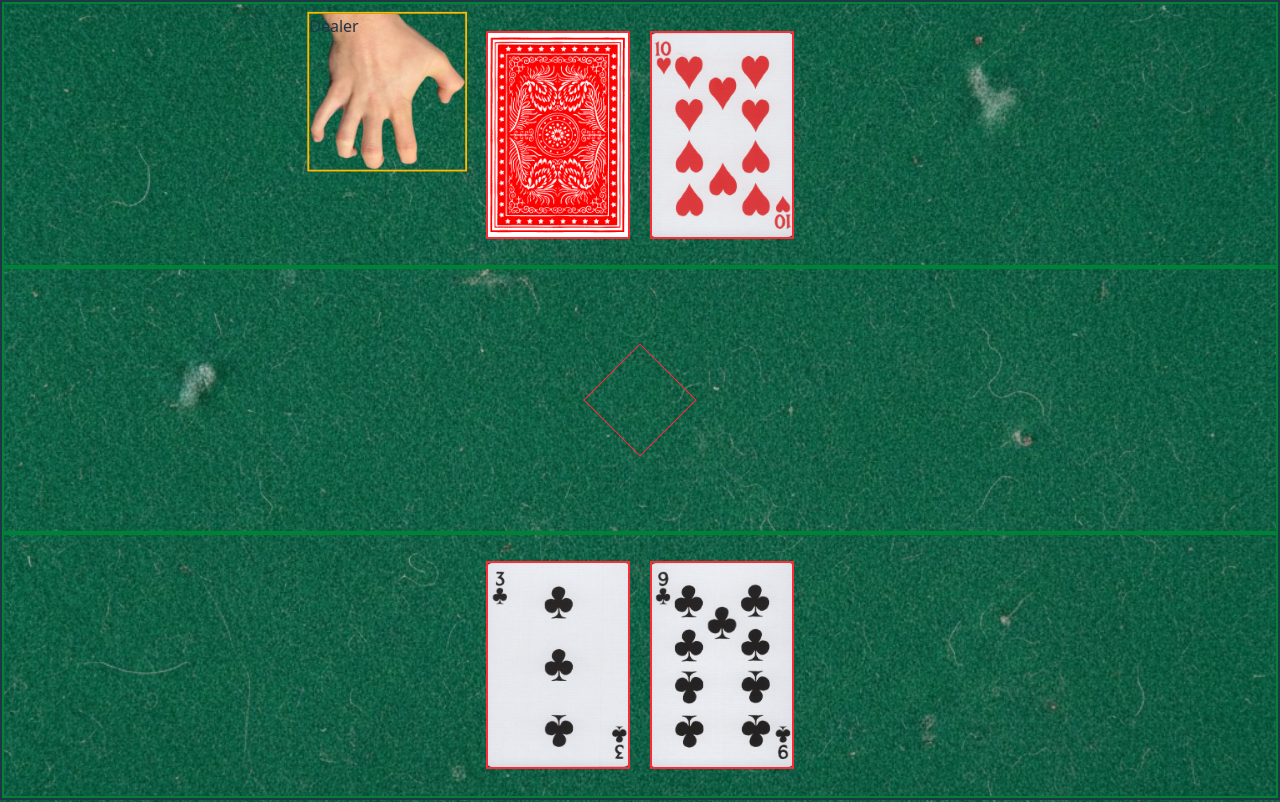
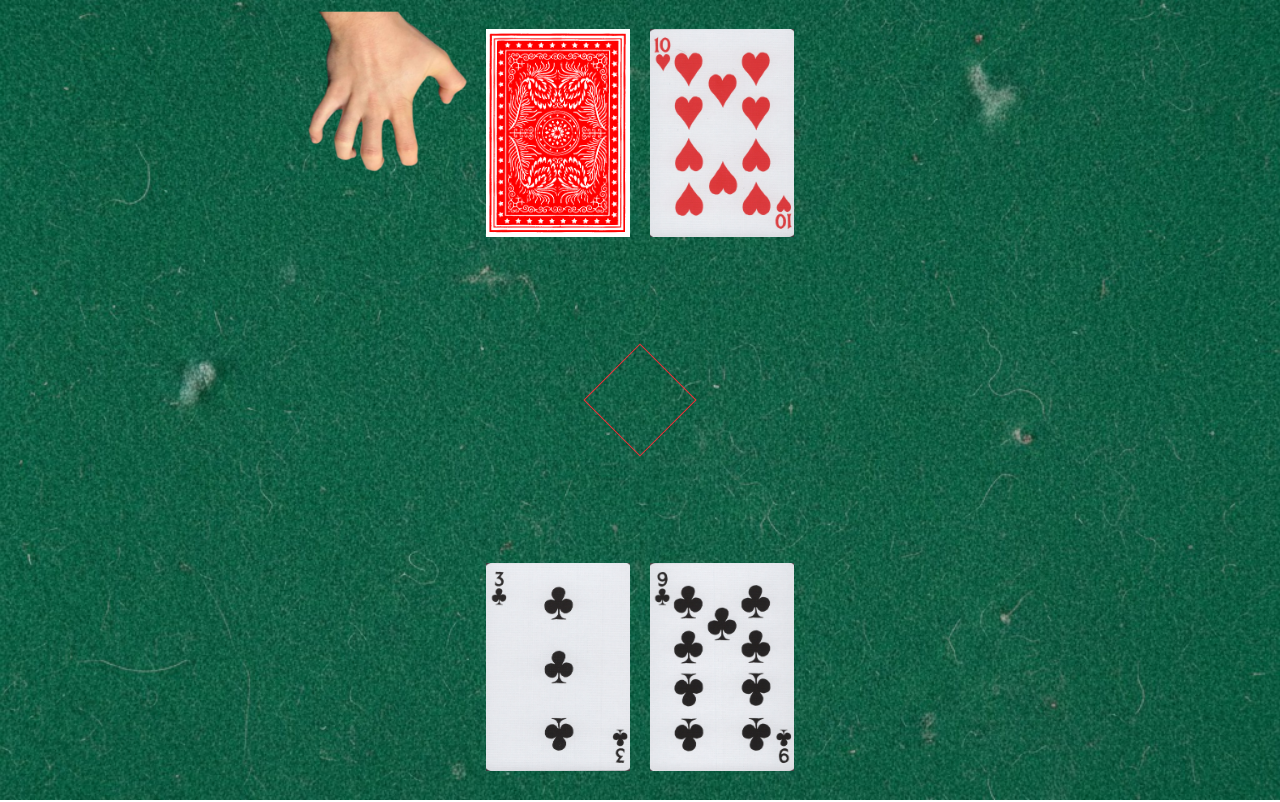
Before and after one commit to LorisDXB/blackjackpfolio, a React (Vite) app: page / in a window 1280 px wide. Built offline with nearby package versions, Linux system fonts and the light colour scheme.

Commit message:
[ADD] background textures and border removal

```diff
--- a/src/App.css
+++ b/src/App.css
@@ -1,11 +1,11 @@
 @reference "tailwindcss";
 
 .board-main {
-    @apply flex flex-col justify-between items-center h-screen w-screen border-2
+    @apply flex flex-col justify-between items-center h-screen w-screen
 }
 
 .board-side {
-    @apply flex gap-5 justify-center items-center w-full h-1/3 border-2 border-green-700
+    @apply flex gap-5 justify-center items-center w-full h-1/3
 }
 
 .texture-main {
--- a/src/components/Card/Card.css
+++ b/src/components/Card/Card.css
@@ -1,7 +1,7 @@
 @reference "tailwindcss";
 
 .card-main {
-    @apply flex flex-col items-center justify-center w-36 h-52 border-2 border-red-500 overflow-hidden bg-white select-none
+    @apply flex flex-col items-center justify-center w-36 h-52 overflow-hidden bg-white select-none
 }
 
 .card-img {
--- a/src/components/Dealer/Dealer.css
+++ b/src/components/Dealer/Dealer.css
@@ -1,7 +1,7 @@
 @reference 'tailwindcss';
 
 .dealer-main {
-    @apply absolute left-0 md:left-[25%] top-[2%] w-40 h-40 border-amber-400 border-2 z-1;
+    @apply absolute left-0 md:left-[25%] top-[2%] w-40 h-40 z-1;
     background-image: url("../../assets/dealer-idle.png");
     background-size: cover;
 }
--- a/src/components/Dealer/Dealer.tsx
+++ b/src/components/Dealer/Dealer.tsx
@@ -4,7 +4,7 @@ import "./Dealer.css"
 
 const Dealer = forwardRef<HTMLDivElement>((_, ref) => {
   return (
-    <div ref={ref} className="dealer-main">Dealer</div>
+    <div ref={ref} className="dealer-main"></div>
   )
 });
 
```
